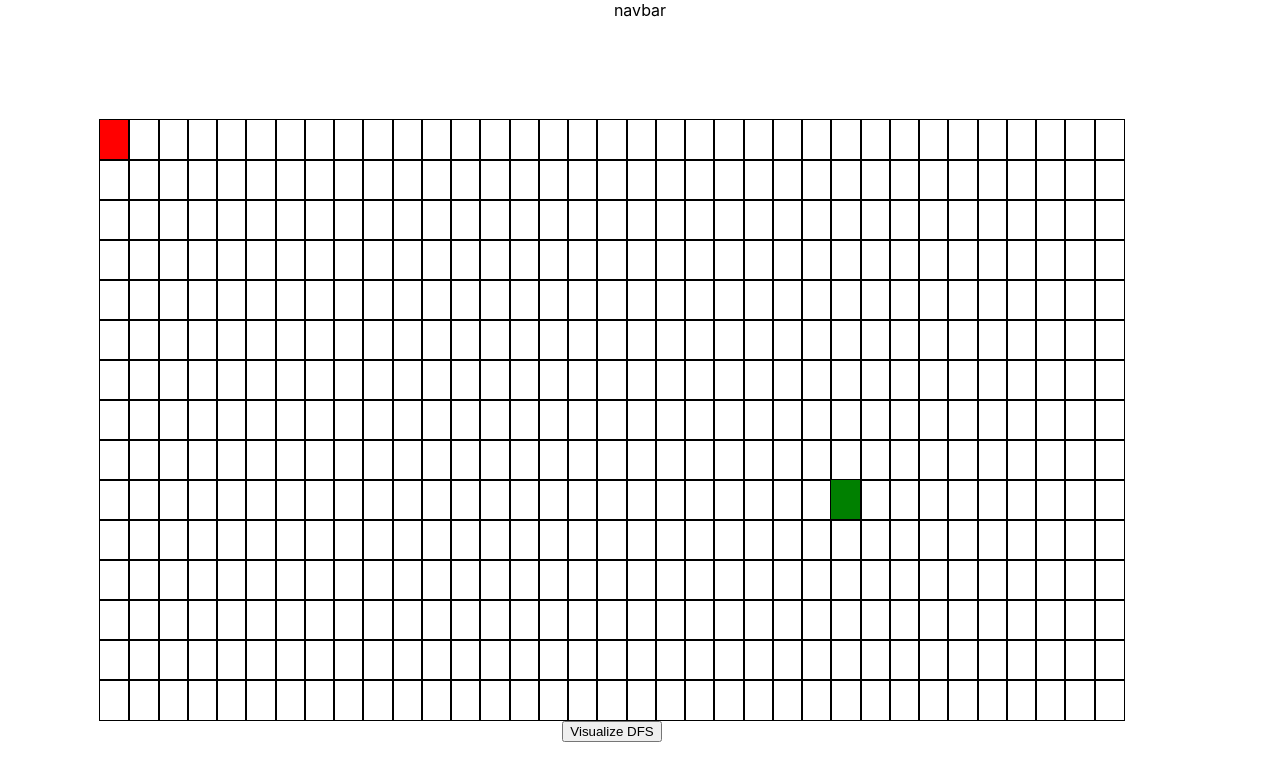
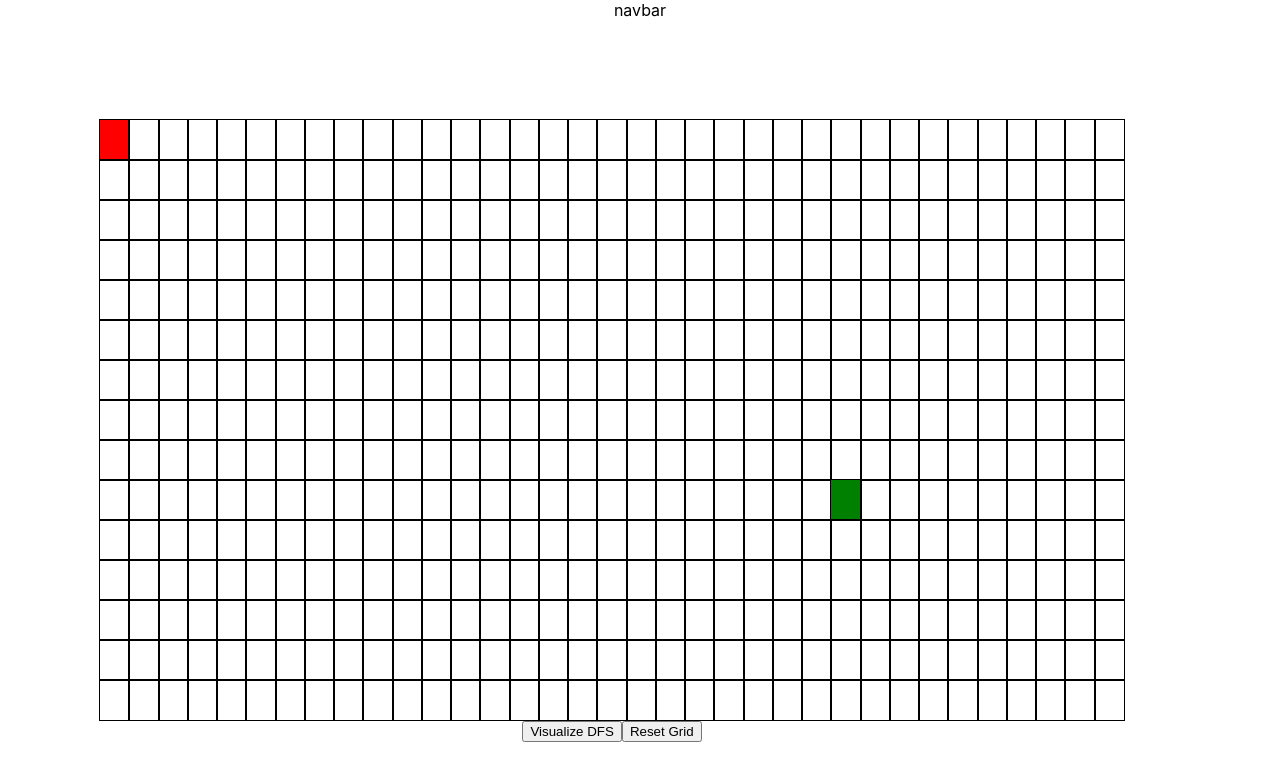
Before and after one commit to adhyyanT/pathfinding-visualizer, a React (Create React App) app: page / in a window 1280 px wide. Shown: the top 780 px of the page. Built offline with nearby package versions, Linux system fonts and the light colour scheme.

Commit message:
fixed reset button

```diff
--- a/src/Components/PathFind/PathFind.jsx
+++ b/src/Components/PathFind/PathFind.jsx
@@ -26,7 +26,7 @@ const PathFind = () => {
   const isValid = (i, j) => {
     return i >= 0 && i < rows && j >= 0 && j < cols;
   };
-
+  let tempGrid = [];
   const populateNeighbours = (i, j, grid) => {
     const x = [-1, 0, 1, 0];
     const y = [0, 1, 0, -1];
@@ -43,7 +43,6 @@ const PathFind = () => {
 
   //Run this before component render to init grid
   const initGrid = () => {
-    let tempGrid = [];
     for (let i = 0; i < rows; i++) {
       let currNodes = [];
       for (let j = 0; j < cols; j++) {
@@ -112,6 +111,28 @@ const PathFind = () => {
     }
   };
 
+  const handleReset = () => {
+    for (let i = 0; i < rows; i++) {
+      for (let j = 0; j < cols; j++) {
+        if (i === start_row && j === start_col) {
+          // console.log(`cell-${grid[i][j].row}-${grid[i][j].col}`);
+          document.getElementById(
+            `cell-${grid[i][j].row}-${grid[i][j].col}`
+          ).className = 'node node-start';
+        } else if (i === end_row && j === end_col) {
+          document.getElementById(
+            `cell-${grid[i][j].row}-${grid[i][j].col}`
+          ).className = 'node node-end';
+        } else {
+          document.getElementById(
+            `cell-${grid[i][j].row}-${grid[i][j].col}`
+          ).className = 'node';
+        }
+      }
+    }
+    // setGrid(tempGrid);
+  };
+
   return (
     <div className='container'>
       <div>
@@ -133,6 +154,7 @@ const PathFind = () => {
         ))}
       </div>
       <button onClick={handleVisualizeAlgo}>Visualize DFS</button>
+      <button onClick={handleReset}> Reset Grid</button>
     </div>
   );
 };
```
